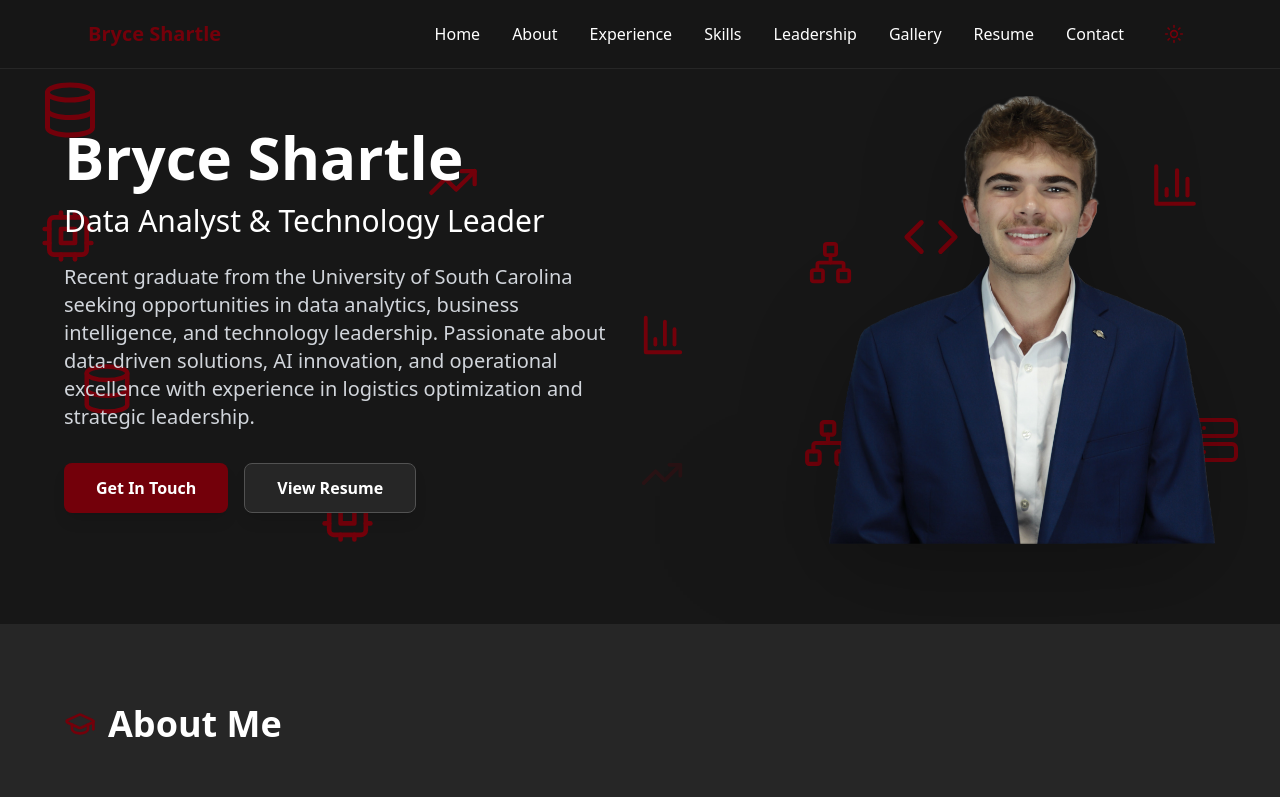
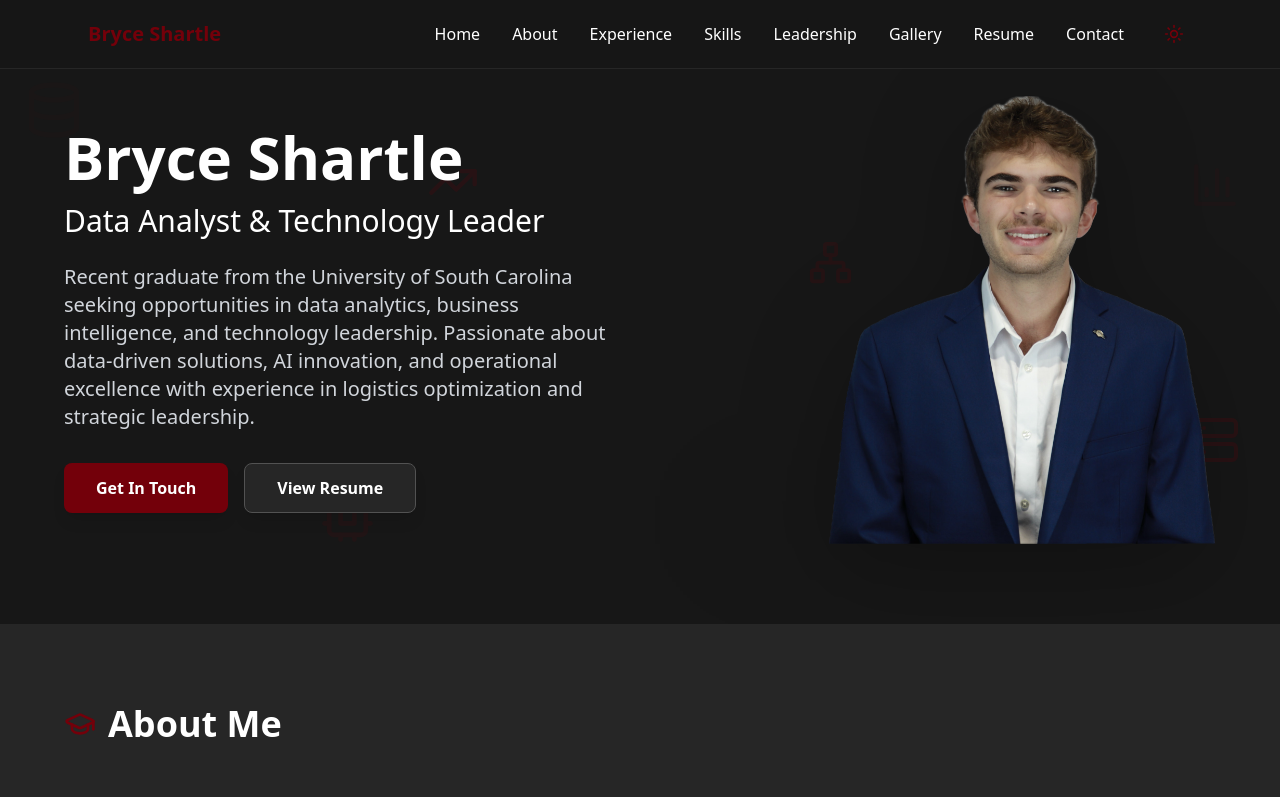
Before and after one commit to brycesha/bryceshartle-site, a React (Vite) app: page / in a window 1280 px wide. Shown: the top 797 px of the page. Built offline with nearby package versions, Linux system fonts and the light colour scheme.

Commit message:
Add files via upload

```diff
--- a/src/App.tsx
+++ b/src/App.tsx
@@ -285,20 +285,16 @@ function App() {
       {
 /* Hero Section */}
       <section id="home" className="pt-24 pb-20 px-6 relative overflow-hidden min-h-[70vh] md:min-h-[75vh] flex items-center">
+
         <div className="absolute inset-0 pointer-events-none">
-          <Database className={`absolute top-20 left-10 animate-...acity-0' : 'opacity-0'}`} size={60} style={{ color: garnet }} />
-          <BarChart3 className={`absolute top-40 right-20 animat...acity-0' : 'opacity-0'}`} size={50} style={{ color: garnet }} />
-          <Cpu className={`absolute bottom-20 left-1/4 animate-f...acity-0' : 'opacity-0'}`} size={55} style={{ color: garnet }} />
-          <Network className={`absolute top-60 right-1/3 animate...acity-0' : 'opacity-0'}`} size={45} style={{ color: garnet }} />
-          <TrendingUp className={`absolute top-1/4 left-1/3 anim...acity-0' : 'opacity-0'}`} size={52} style={{ color: garnet }} />
-          <Server className={`absolute bottom-40 right-10 animat...acity-0' : 'opacity-0'}`} size={48} style={{ color: garnet }} />
-          <Code className={`absolute top-1/3 right-1/4 animate-f...acity-0' : 'opacity-0'}`} size={58} style={{ color: garnet }} />
-          <Database className={`absolute bottom-1/3 left-20 anim...acity-0' : 'opacity-0'}`} size={54} style={{ color: garnet }} />
-          <BarChart3 className={`absolute top-1/2 left-1/2 anima...acity-0' : 'opacity-0'}`} size={46} style={{ color: garnet }} />
-          <Network className={`absolute bottom-1/4 right-1/3 ani...acity-0' : 'opacity-0'}`} size={50} style={{ color: garnet }} />
-          <Cpu className={`absolute top-1/3 left-10 animate-fade...acity-0' : 'opacity-0'}`} size={56} style={{ color: garnet }} />
-          <TrendingUp className={`absolute bottom-32 left-1/2 animate-fadeInOut6 ${isDark ? 'opacity-0' : 'opacity-0'}`} size={44} style={{ color: garnet }} />
+          <Database className="absolute top-20 left-6 animate-fadeInOut1 opacity-10" size={60} style={{ color: garnet }} />
+          <BarChart3 className="absolute top-40 right-10 animate-fadeInOut2 opacity-10" size={50} style={{ color: garnet }} />
+          <Cpu className="absolute bottom-20 left-1/4 animate-fadeInOut3 opacity-10" size={55} style={{ color: garnet }} />
+          <Network className="absolute top-60 right-1/3 animate-fadeInOut4 opacity-10" size={45} style={{ color: garnet }} />
+          <TrendingUp className="absolute top-1/4 left-1/3 animate-fadeInOut5 opacity-10" size={52} style={{ color: garnet }} />
+          <Server className="absolute bottom-40 right-10 animate-fadeInOut6 opacity-10" size={48} style={{ color: garnet }} />
         </div>
+
 
         <div className="max-w-6xl mx-auto w-full relative z-10 flex flex-col md:flex-row items-center justify-between gap-10">
           {/* Text content */}
@@ -306,7 +302,7 @@ function App() {
             <h2 className="text-5xl md:text-6xl font-bold mb-4">Bryce Shartle</h2>
             <p className="text-2xl md:text-3xl mb-6">Data Analyst & Technology Leader</p>
             <p
-              className={`text-lg md:text-xl mb-8 ${isDark ? 'text-gray-300' : 'text-gray-200'}`}
+              className={`text-lg md:text-xl mb-8 ${isDark ? 'text-gray-300' : 'text-gray-600'}`}
             >
               Recent graduate from the University of South Carolina seeking opportunities in data analytics,
               business intelligence, and technology leadership. Passionate about data-driven solutions, AI innovation,
```
